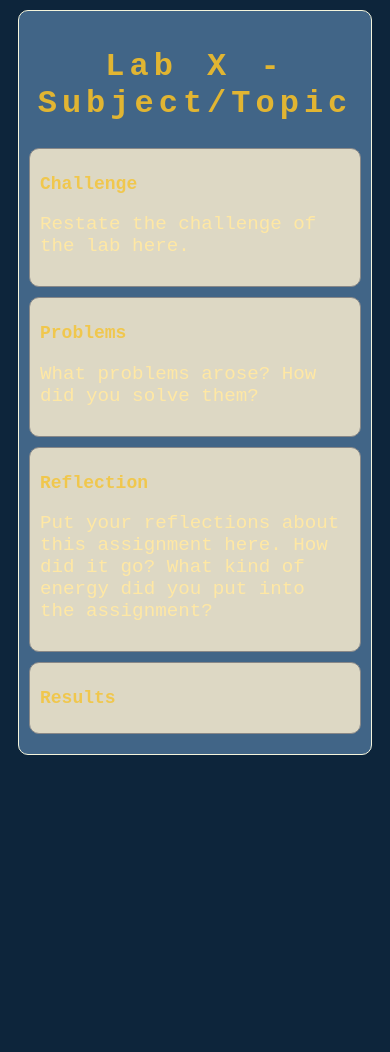
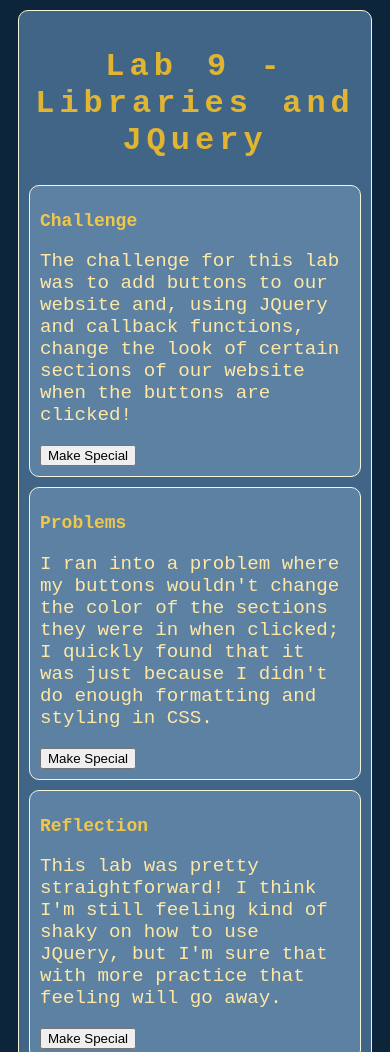
Before and after one commit to kelloeon/art101, a plain HTML site: page lab9/index.html in a window 390 px wide. Shown: the top 1052 px of the page. Before the commit the page ends 844 px from the top, so only its background shows below. Drawn offline with nearby package versions, Linux system fonts and the light colour scheme.

Commit message:
LAB 9
filled in my answers for the challenge, problems, and reflection section, as well as added my javascript program and css styling for the "special" section

```diff
--- a/lab9/css/lab.css
+++ b/lab9/css/lab.css
@@ -1,9 +1,41 @@
 /* Here we can set styles for this lab page that we don't want to effect others pages */
 
 /* the period in a CSS selector selects an element by class, e.g., class="minor-section" */
-.minor-section {
-    padding: 10px;
-    margin-bottom: 10px;
-    border: solid 1px #888;
-    background-color: #DDD8C4;
-  }
+body {
+  background-color: rgb(13, 37, 59);
+}
+
+/* we can have rules apply to multiple elements at the same time with commas */
+h1,h2,h3 {
+  font-family: 'Courier New', Courier, monospace;
+}
+
+/* and we can have rules that overlap other rules, both take effect */
+h1 {
+  color: rgb(225, 181, 50);
+  letter-spacing: 5px;
+  word-spacing: 5px;
+  font-size: 200%;
+  text-align: center;
+}
+
+h2{
+  color: rgb(240, 199, 77);
+  font-size:large;
+  font-family: 'Courier New', Courier, monospace;
+}
+
+h3{
+  color: rgb(255, 220, 114);
+  font-family: 'Courier New', Courier, monospace;
+}
+p{
+  color: rgb(255, 232, 164);
+}
+
+.special{
+  background-color: rgb(124, 191, 208);
+  padding: 10px;
+  margin-bottom: 10px;
+  border-radius: 10px;
+}
--- a/lab9/index.html
+++ b/lab9/index.html
@@ -2,7 +2,7 @@
 <html>
 <head>
 	<!-- This title is used for tabs and bookmarks -->
-	<title>Lab X - Subject/Topic</title>
+	<title>Lab 9 - Libraries and JQuery</title>
 
 	<!-- Use UTF character set, a good idea with any webpage -->
   	<meta charset="UTF-8" />
@@ -18,25 +18,30 @@
 	<script src="https://code.jquery.com/jquery-3.6.4.min.js"></script>
 	<!-- Link to javascript file - DEFER waits until all elements are rendered -->
 	<script type="text/javascript" src="./js/lab.js" DEFER></script>
+	<script src="https://code.jquery.com/jquery-3.4.1.min.js" crossorigin="anonymous"></script>
 </head>
 <body>
 	<!-- Style this page by changing the CSS in ../css/site.css or css/lab.css -->
 	<main id="content">
 		<section>
-			<h1>Lab X - Subject/Topic</h1>
-			<div class="minor-section">
+			<h1>Lab 9 - Libraries and JQuery</h1>
+			<div id = "challenge" class="minor-section">
 					<h2>Challenge</h2>
-					<p>Restate the challenge of the lab here.</p>
+					<p>The challenge for this lab was to add buttons to our website and, using JQuery and callback functions, change the look
+						of certain sections of our website when the buttons are clicked!
+					</p>
 			</div>
 
-			<div class="minor-section">
+			<div id = "problems" class="minor-section">
 					<h2>Problems</h2>
-					<p>What problems arose? How did you solve them? </p>
+					<p>I ran into a problem where my buttons wouldn't change the color of the sections they were in when clicked; I quickly
+						found that it was just because I didn't do enough formatting and styling in CSS. </p>
 			</div>
 
-			<div class="minor-section">
+			<div id = "reflection" class="minor-section">
 					<h2>Reflection</h2>
-					<p>Put your reflections about this assignment here. How did it go? What kind of energy did you put into the assignment? </p>
+					<p>This lab was pretty straightforward! I think I'm still feeling kind of shaky on how to use JQuery, but I'm sure
+						that with more practice that feeling will go away. </p>
 			</div>
 
 			<div class="minor-section">
--- a/lab9/js/lab.js
+++ b/lab9/js/lab.js
@@ -1,21 +1,27 @@
-// index.js - purpose and description here
-// Author: Your Name
-// Date:
+// index.js - Lab 9: Libraries and JQuery
+// Requirements: jQuery must be loaded for this script to work.
+// Author: Elio Kim
+// Date: 12 May 2025
 
-// Constants
+// add button to challenge section
+$("#challenge").append("<button id='button-challenge'>Make Special</button>");
 
-// Functions
+// add a click listener to the challenge button
+$("#button-challenge").click(function(){
+  // now add (or subtract) the "special" class to the section
+  $("#challenge").toggleClass("special");
+});
 
-// this is an example function and this comment tells what it doees and what parameters are passed to it.
-function myFunction(param1, param2) {
-  // some code here
-  // return results;
-}
+$("#problems").append("<button id='button-problems'>Make Special</button>");
+// add a click listener to the problems button
+$("#button-problems").click(function(){
+  // now add (or subtract) the "special" class to the section
+  $("#problems").toggleClass("special");
+});
 
-function main() {
-  console.log("Main function started.");
-  // the code that makes everything happen
-}
-
-// let's get this party started
-main();
+$("#reflection").append("<button id='button-reflection'>Make Special</button>");
+// add a click listener to the reflection button
+$("#button-reflection").click(function(){
+  // now add (or subtract) the "special" class to the section
+  $("#reflection").toggleClass("special");
+});
```
